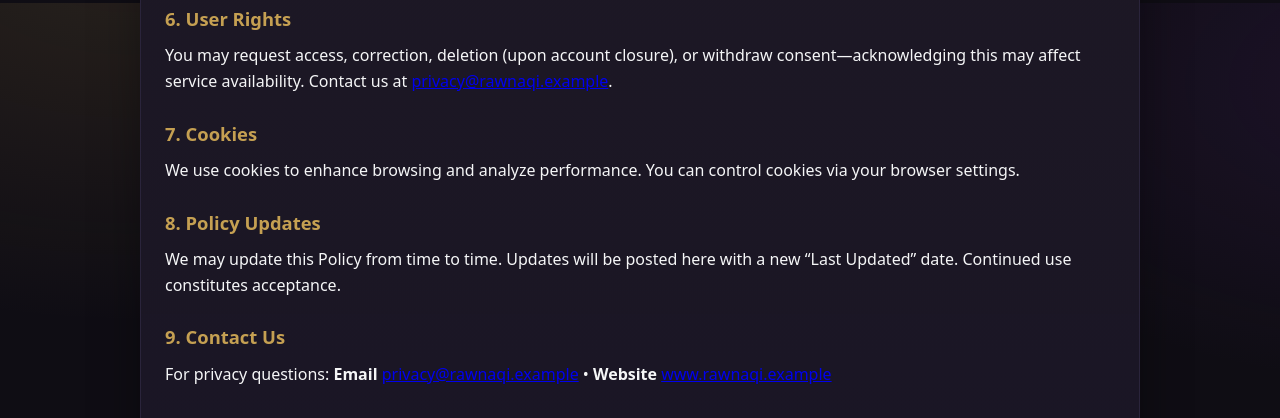
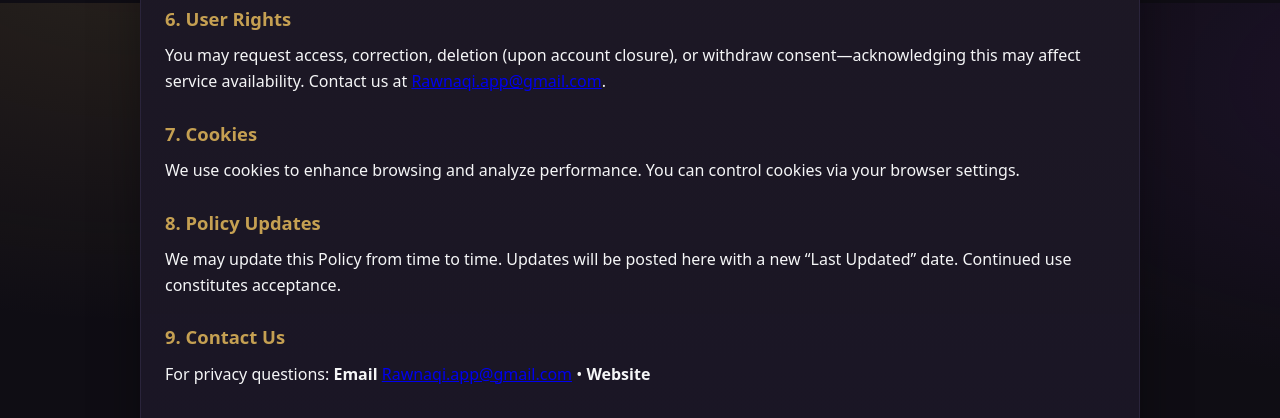
Before and after one commit to MuhammedZakria/rawnaqiHtmlLanding, a plain HTML site: page rawnaqi_privacy_policy_bilingual_html.html in a window 1280 px wide. Shown: the part 1597-2015 px from the top of the page. Drawn offline with Linux system fonts and the light colour scheme.

Commit message:
Contacts update 1

```diff
--- a/rawnaqi_privacy_policy_bilingual_html.html
+++ b/rawnaqi_privacy_policy_bilingual_html.html
@@ -182,7 +182,7 @@
         <p>We apply technical and organizational measures to safeguard your data, including encryption in transit, secure servers, access controls, and ongoing monitoring.</p>
 
         <h2 id="rights">6. User Rights</h2>
-        <p>You may request access, correction, deletion (upon account closure), or withdraw consent—acknowledging this may affect service availability. Contact us at <a href="mailto:privacy@rawnaqi.example">privacy@rawnaqi.example</a>.</p>
+        <p>You may request access, correction, deletion (upon account closure), or withdraw consent—acknowledging this may affect service availability. Contact us at <a href="mailto:Rawnaqi.app@gmail.com">Rawnaqi.app@gmail.com</a>.</p>
 
         <h2 id="cookies">7. Cookies</h2>
         <p>We use cookies to enhance browsing and analyze performance. You can control cookies via your browser settings.</p>
@@ -191,7 +191,7 @@
         <p>We may update this Policy from time to time. Updates will be posted here with a new “Last Updated” date. Continued use constitutes acceptance.</p>
 
         <h2 id="contact">9. Contact Us</h2>
-        <p>For privacy questions: <strong>Email</strong> <a href="mailto:privacy@rawnaqi.example">privacy@rawnaqi.example</a> • <strong>Website</strong> <a href="#">www.rawnaqi.example</a></p>
+        <p>For privacy questions: <strong>Email</strong> <a href="mailto:Rawnaqi.app@gmail.com">Rawnaqi.app@gmail.com</a> • <strong>Website</strong> <a href="#"><www class="rawnaqiapp com"></www></a></p>
       </section>
 
       <!-- Arabic Content -->
@@ -232,7 +232,7 @@
         <p>نطبق تدابير تقنية وتنظيمية لحماية بياناتك، بما في ذلك التشفير أثناء النقل، والخوادم الآمنة، وضوابط الوصول، والمراقبة المستمرة.</p>
 
         <h2 id="rights-ar">6. حقوق المستخدم</h2>
-        <p>يمكنك طلب الوصول إلى بياناتك أو تصحيحها أو حذفها (عند إغلاق الحساب) أو سحب الموافقة — مع الإقرار بأن ذلك قد يؤثر على توافر الخدمة. راسلنا على <a href="mailto:privacy@rawnaqi.example">privacy@rawnaqi.example</a>.</p>
+        <p>يمكنك طلب الوصول إلى بياناتك أو تصحيحها أو حذفها (عند إغلاق الحساب) أو سحب الموافقة — مع الإقرار بأن ذلك قد يؤثر على توافر الخدمة. راسلنا على <a href="mailto:Rawnaqi.app@gmail.com">Rawnaqi.app@gmail.com</a>.</p>
 
         <h2 id="cookies-ar">7. ملفات تعريف الارتباط (الكوكيز)</h2>
         <p>نستخدم الكوكيز لتحسين التصفح وتحليل الأداء. يمكنك التحكم بها من إعدادات المتصفح.</p>
@@ -241,7 +241,7 @@
         <p>قد نقوم بتحديث هذه السياسة من حين لآخر. سيتم نشر التحديثات هنا مع تاريخ "آخر تحديث" جديد. استمرارك في الاستخدام يُعد موافقة.</p>
 
         <h2 id="contact-ar">9. تواصل معنا</h2>
-        <p>للاستفسارات المتعلقة بالخصوصية: <strong>البريد الإلكتروني</strong> <a href="mailto:privacy@rawnaqi.example">privacy@rawnaqi.example</a> • <strong>الموقع</strong> <a href="#">www.rawnaqi.example</a></p>
+        <p>للاستفسارات المتعلقة بالخصوصية: <strong>البريد الإلكتروني</strong> <a href="mailto:Rawnaqi.app@gmail.com">Rawnaqi.app@gmail.com</a> • <strong>الموقع</strong> <a href="#"><www class="rawnaqiapp com"></www></a></p>
       </section>
 
       <footer class="card-footer small">
```
